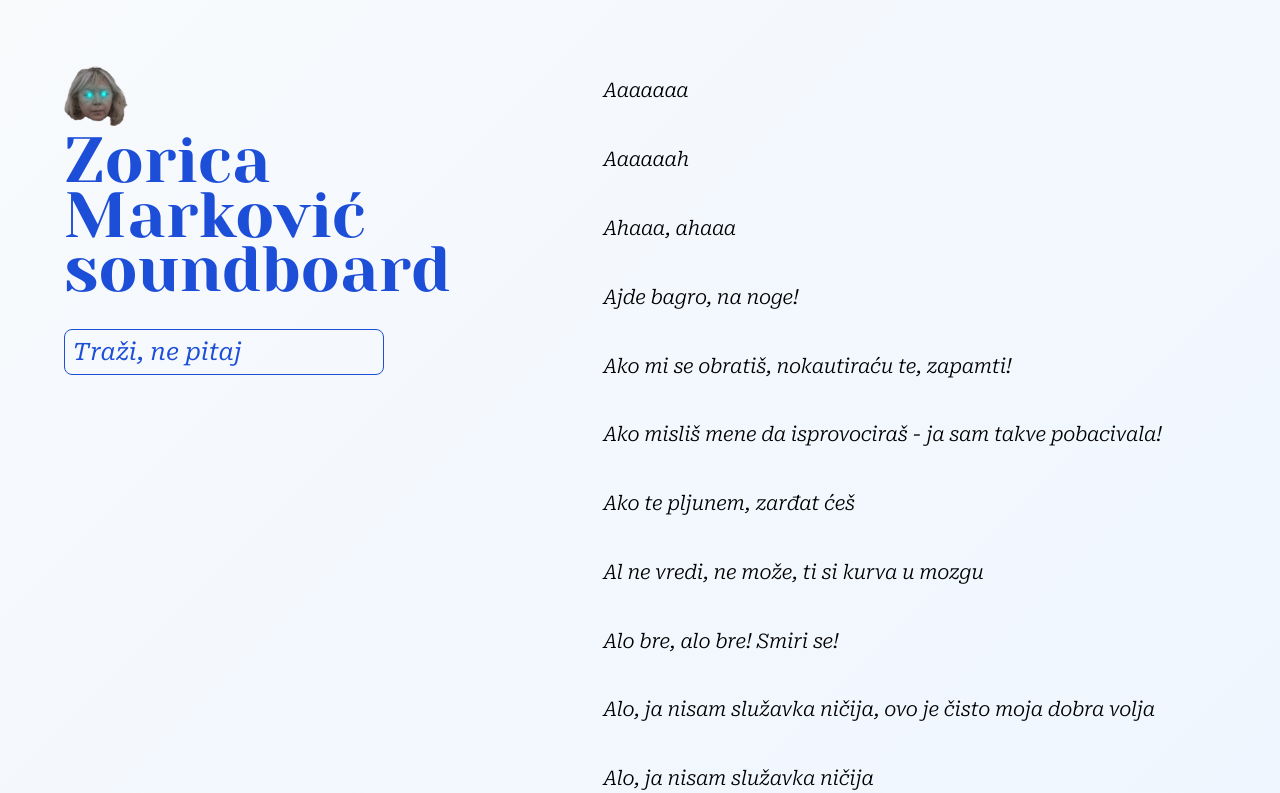
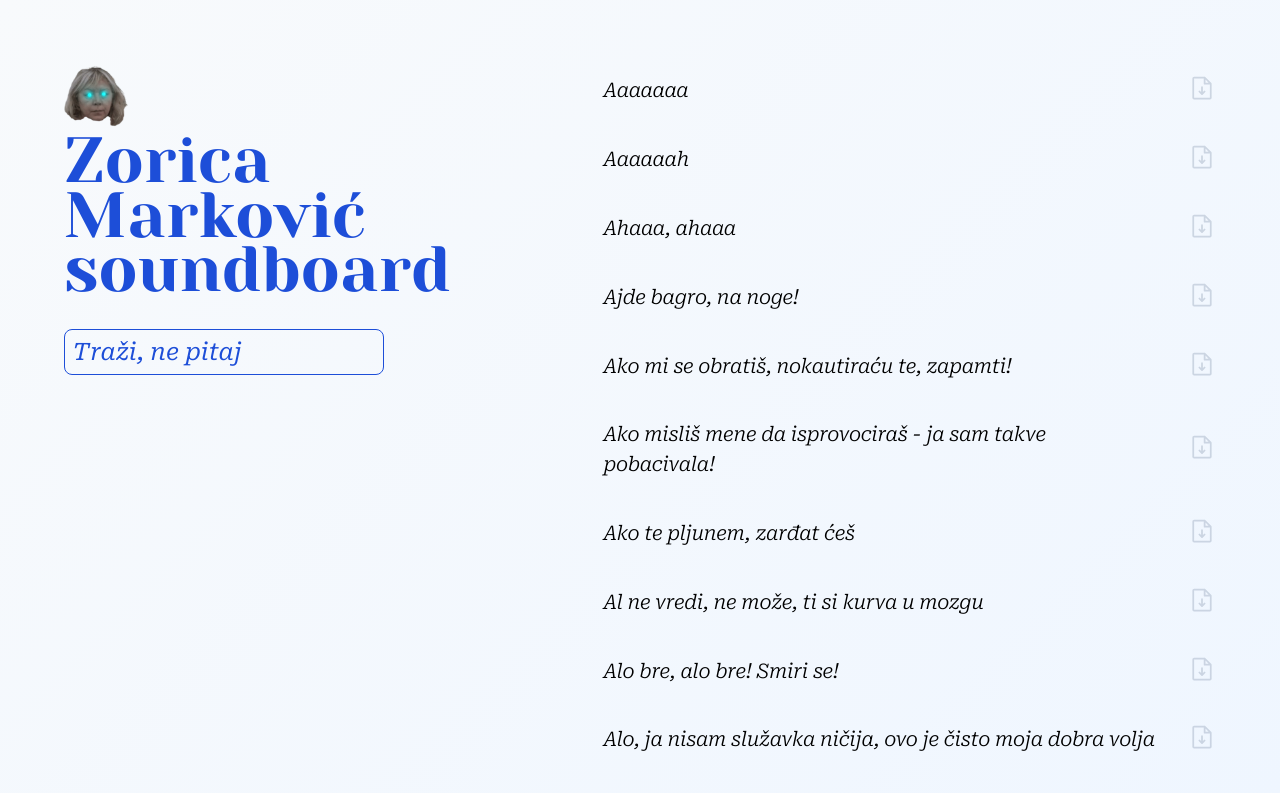
Before and after one commit to goranalkovic/zorica-markovic-soundboard, a Svelte app: page / in a window 1280 px wide. Shown: the top 793 px of the page. Built offline with nearby package versions, Linux system fonts and the light colour scheme.

Commit message:
add download button

```diff
--- a/src/App.svelte
+++ b/src/App.svelte
@@ -48,7 +48,7 @@
     </div>
 
 
-  {:catch error}
+  {:catch}
     <p>Greška kod učitavanja</p>
   {/await}
 </main>
--- a/src/AudioPlayer.svelte
+++ b/src/AudioPlayer.svelte
@@ -39,4 +39,9 @@
 	<button class:paused={!paused} on:click={play} style="--duration: {currentDuration - 0.15}s">
 		{file.label}
 	</button>
+
+	<!-- svelte-ignore a11y-invalid-attribute -->
+	<a href="" download="/audio/{file.filename}">
+		<svg xmlns="http://www.w3.org/2000/svg" width="28" height="28" fill="currentColor" viewBox="0 0 256 256"><path d="M213.66,82.34l-56-56A8,8,0,0,0,152,24H56A16,16,0,0,0,40,40V216a16,16,0,0,0,16,16H200a16,16,0,0,0,16-16V88A8,8,0,0,0,213.66,82.34ZM160,51.31,188.69,80H160ZM200,216H56V40h88V88a8,8,0,0,0,8,8h48V216Zm-42.34-61.66a8,8,0,0,1,0,11.32l-24,24a8,8,0,0,1-11.32,0l-24-24a8,8,0,0,1,11.32-11.32L120,164.69V120a8,8,0,0,1,16,0v44.69l10.34-10.35A8,8,0,0,1,157.66,154.34Z"></path></svg>
+	</a>
 </div>
--- a/src/app.css
+++ b/src/app.css
@@ -148,12 +148,30 @@ button.paused::after {
   gap: 1rem;
 }
 
+.grid div {
+  display: flex;
+  align-items: center;
+  width: 100%;
+  gap: 1rem;
+}
+
+.grid div a {
+  text-decoration: none;
+  color: var(--gray-400);
+  opacity: 0.4;
+  cursor: url('/zoka-cyan-56.png'), url('/zoka-cyan-32.png'), auto;
+}
+
+.grid div a:hover {
+  opacity: 1;
+}
+
 main {
   display: flex;
   flex-direction: column;
   gap: 1rem;
 
-  padding: 4rem;
+  padding: 2rem;
 
   background: linear-gradient(135deg, var(--gray-50), var(--blue-50));
   background-size: 100vw 100vh;
@@ -185,6 +203,12 @@ h1,
 .search::placeholder {
 	color: var(--blue-700);
 	font-style: italic;
+}
+
+@media (min-width: 800px) {
+  main {
+    padding: 4rem;
+  }
 }
 
 @media (min-width: 1200px) {
```
